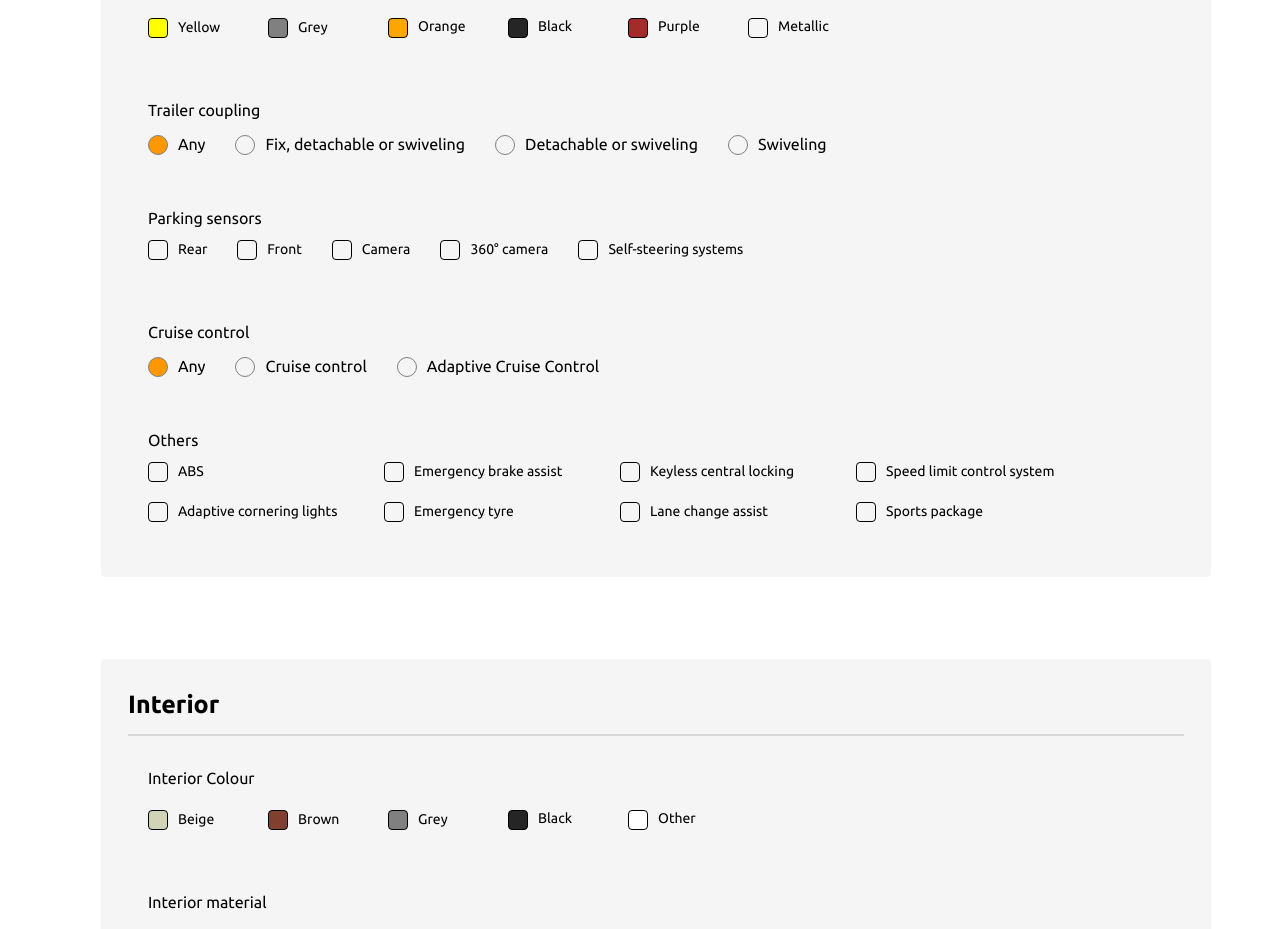
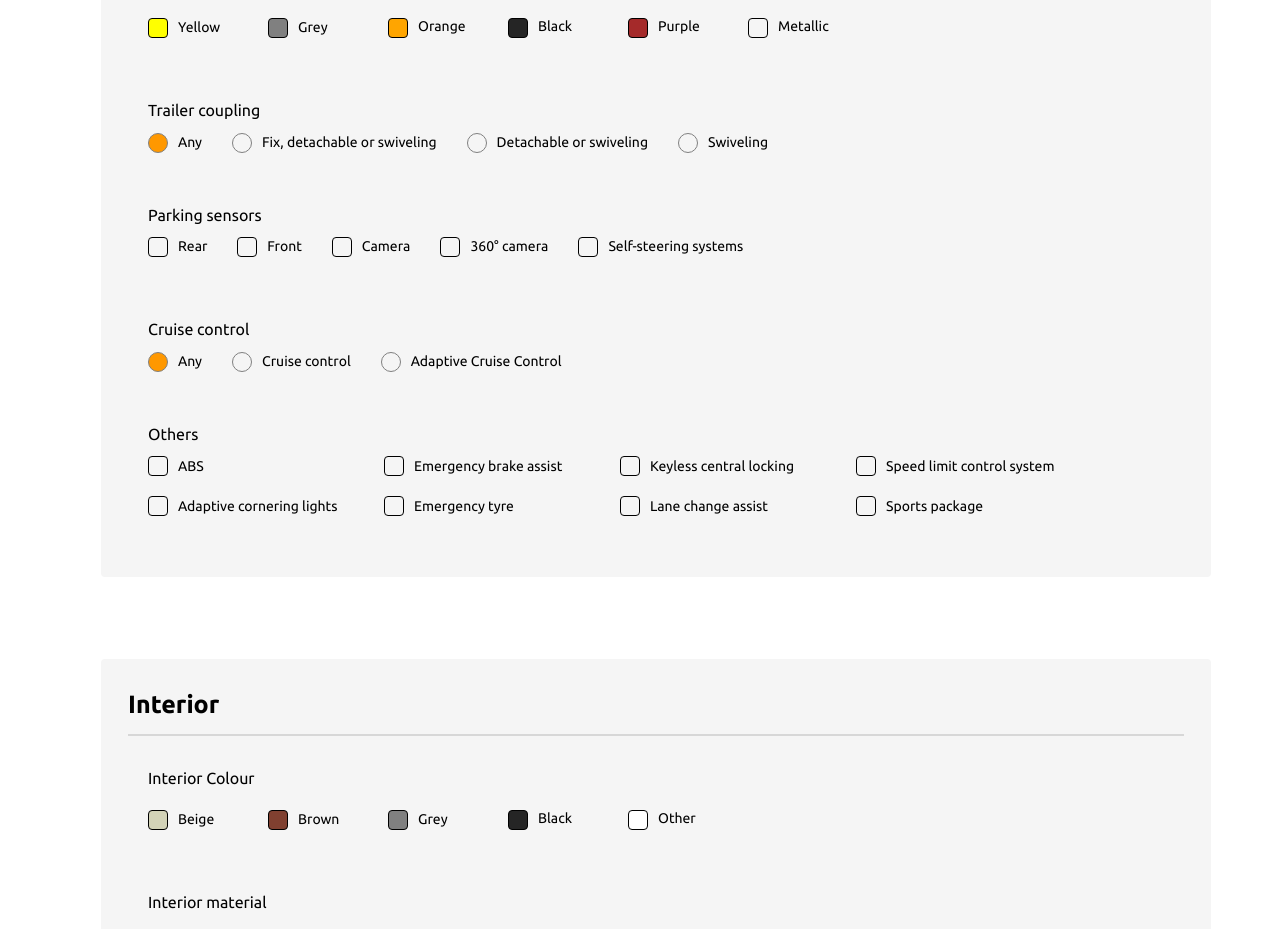
Before and after one commit to Deryjon/mobile-de, a Vue app: page /car-filter in a window 1280 px wide. Shown: the part 3127-4056 px from the top of the page. Built offline with nearby package versions, Linux system fonts and the light colour scheme; no server answers; what vue3-geolocation would draw is missing.

Commit message:
feat: add changes (2023-09-22, 10:50)

```diff
--- a/src/views/CarFilterPage/components/CruiseControlComponentExterior.vue
+++ b/src/views/CarFilterPage/components/CruiseControlComponentExterior.vue
@@ -2,7 +2,7 @@
   <div class="condition p-[20px]">
     <h3>Cruise control
 </h3>
-    <div class="radios-type flex gap-[30px] mt-[10px]">
+    <div class="radios-type flex gap-[30px] mt-[10px] text-[14px]">
       <label for="condition-ext" @click="selectCondition('AnyExterior')">
         <input
           type="radio"
--- a/src/views/CarFilterPage/components/TrailerCouplingComponentExterior.vue
+++ b/src/views/CarFilterPage/components/TrailerCouplingComponentExterior.vue
@@ -1,7 +1,7 @@
 <template>
   <div class="condition p-[20px]">
     <h3>Trailer coupling</h3>
-    <div class="radios-type flex gap-x-[10px] lg:gap-[30px] mt-[10px]">
+    <div class="radios-type flex gap-x-[10px] lg:gap-[30px] mt-[10px] text-[14px]">
       <label for="condition-any" @click="selectCondition('AnyTrai')">
         <input
           type="radio"
```
